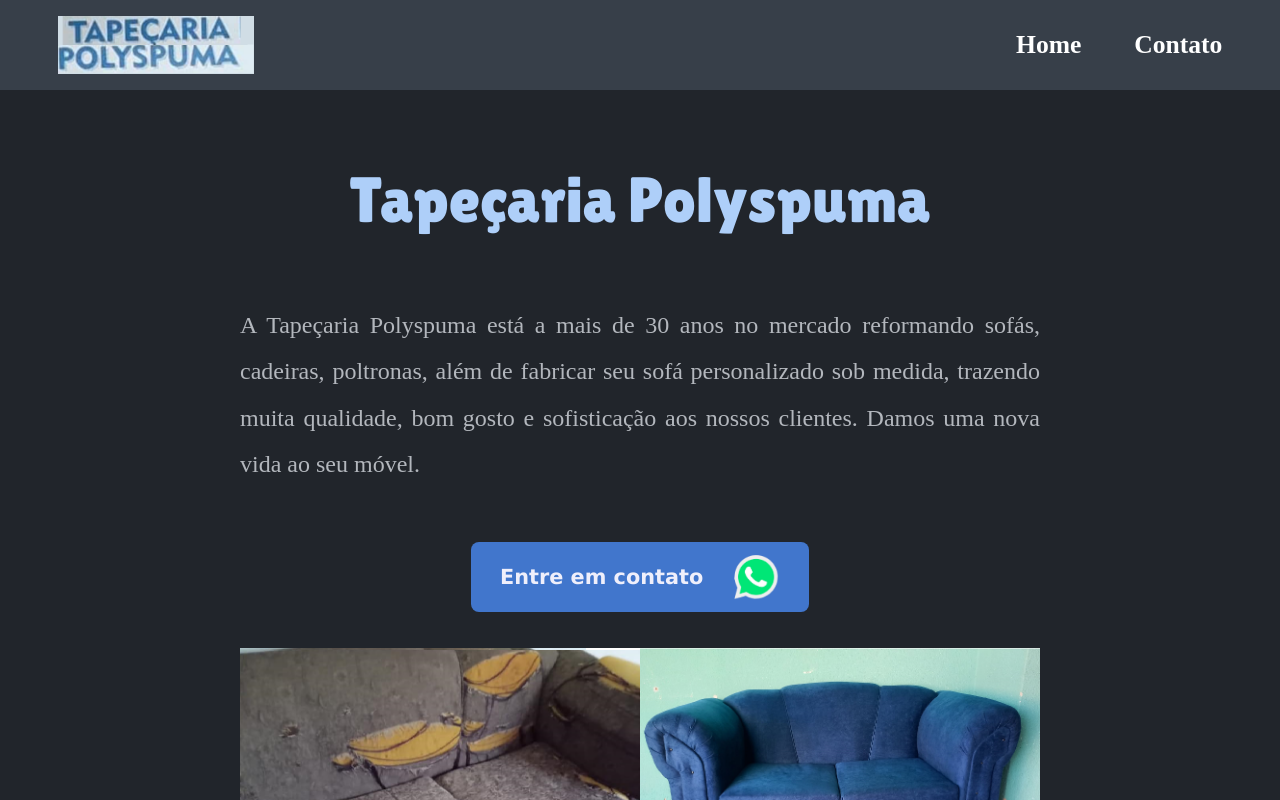
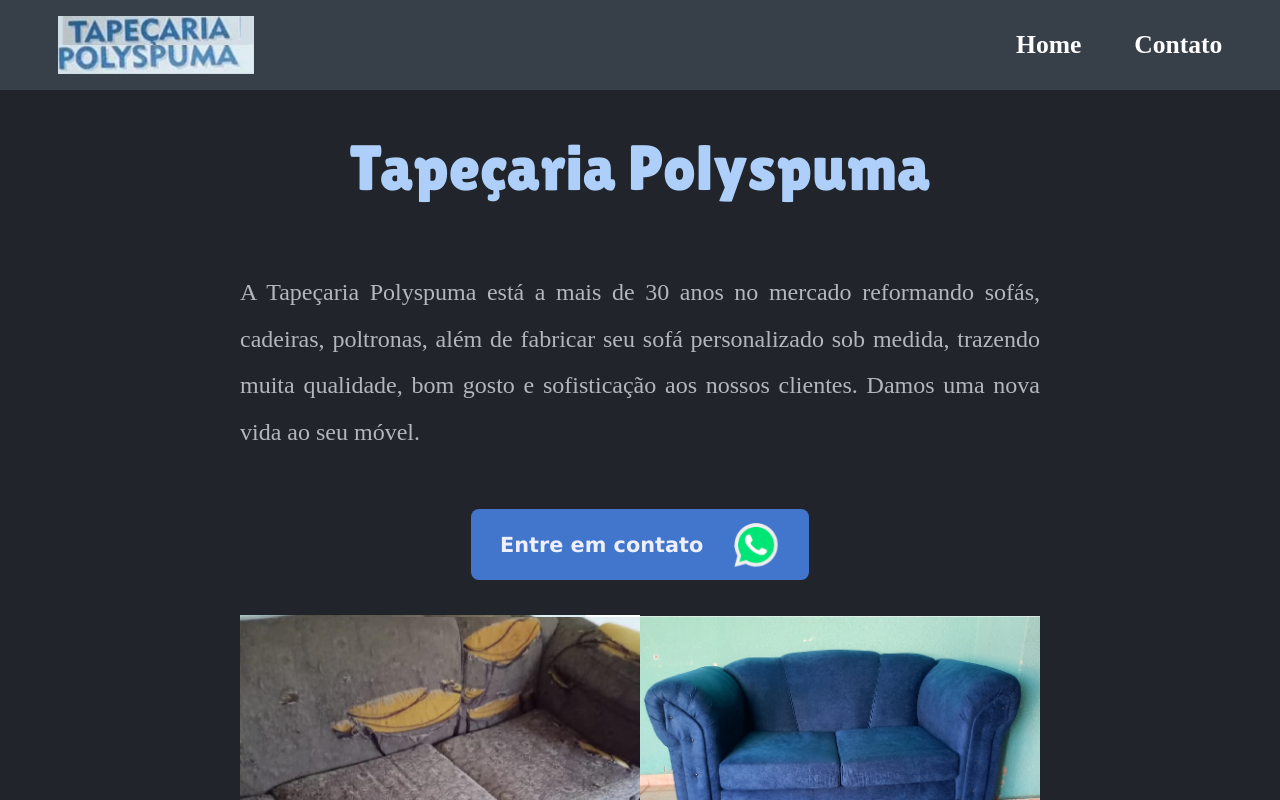
Before and after one commit to thomascaldana/react-tapecaria-website, a React (Vite) app: page / in a window 1280 px wide. Shown: the top 800 px of the page. Built offline with nearby package versions, Linux system fonts and the light colour scheme.

Commit message:
updating the header

```diff
--- a/src/components/Budget/index.jsx
+++ b/src/components/Budget/index.jsx
@@ -3,7 +3,7 @@
 
 function Budget() {
   return (
-    <Container>
+    <Container id="Budget">
       <h3>Solicite um orçamento sem compromisso</h3>
       <Button />
     </Container>
--- a/src/components/Header/index.jsx
+++ b/src/components/Header/index.jsx
@@ -7,10 +7,10 @@
       <img src={Logo} alt="" />
       <Menu>
         <Li>
-          <A to="/">Home</A>
+          <A href="#">Home</A>
         </Li>
         <Li>
-          <A to="/movies">Contato</A>
+          <A href="#Budget">Contato</A>
         </Li>
       </Menu>
     </Container>
--- a/src/components/Header/styles.js
+++ b/src/components/Header/styles.js
@@ -1,6 +1,9 @@
 import styled from "styled-components";
 
 export const Container = styled.header`
+  z-index: 2;
+  position: fixed;
+  width: 100%;
   background: #373f49;
   top: 0;
   padding: 10px 20px 10px 10px;
--- a/src/components/Heart/styles.js
+++ b/src/components/Heart/styles.js
@@ -5,6 +5,7 @@
   flex-flow: column nowrap;
   justify-content: center;
   align-items: center;
+  margin-top: calc(60px + 2vh + 2vw);
 
   h1 {
     font-size: 2.5rem;
@@ -45,6 +46,7 @@
   }
 
   @media screen and (min-width: 481px) and (max-width: 1024px) {
+    margin-top: calc(90px + 2vh + 2vw);
     h1 {
       font-size: 2.9rem;
       margin-bottom: calc(1.7rem + 3vw);
@@ -59,6 +61,7 @@
   }
 
   @media screen and (min-width: 1025px) {
+    margin-top: calc(110px + 1vh + 1vw);
     h1 {
       font-size: calc(2.7rem + 1vw + 1vh);
       margin-bottom: calc(1.7rem + 3vw);
--- a/src/components/Home/index.jsx
+++ b/src/components/Home/index.jsx
@@ -9,12 +9,12 @@
 
 function Home() {
   return (
-    <Container>
+    <Container id="">
       <Header />
       <Heart />
       <Services />
       <Jobs />
-      <Budget />
+      <Budget id="Budget" />
       <Location />
       <Footer />
     </Container>
```
